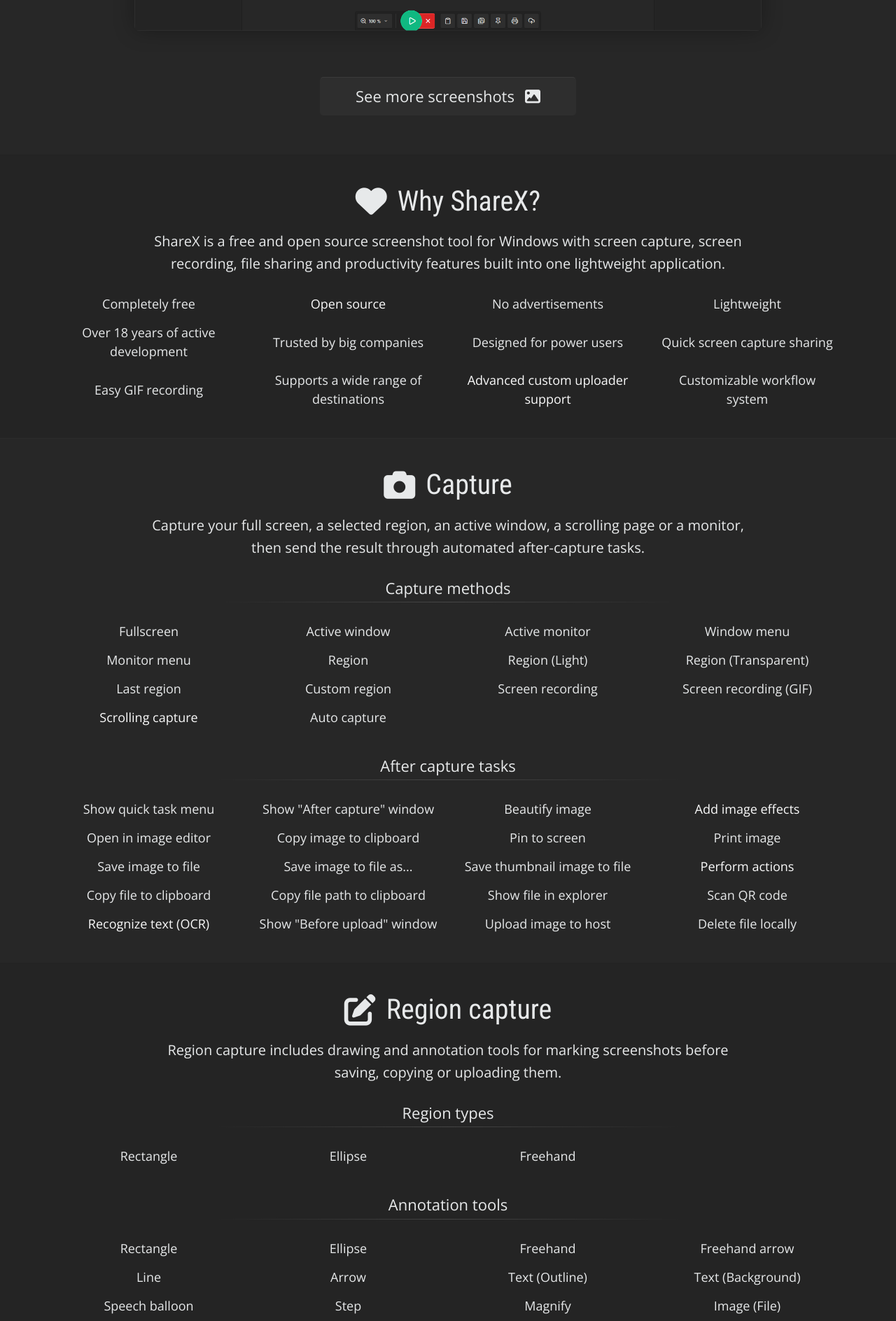
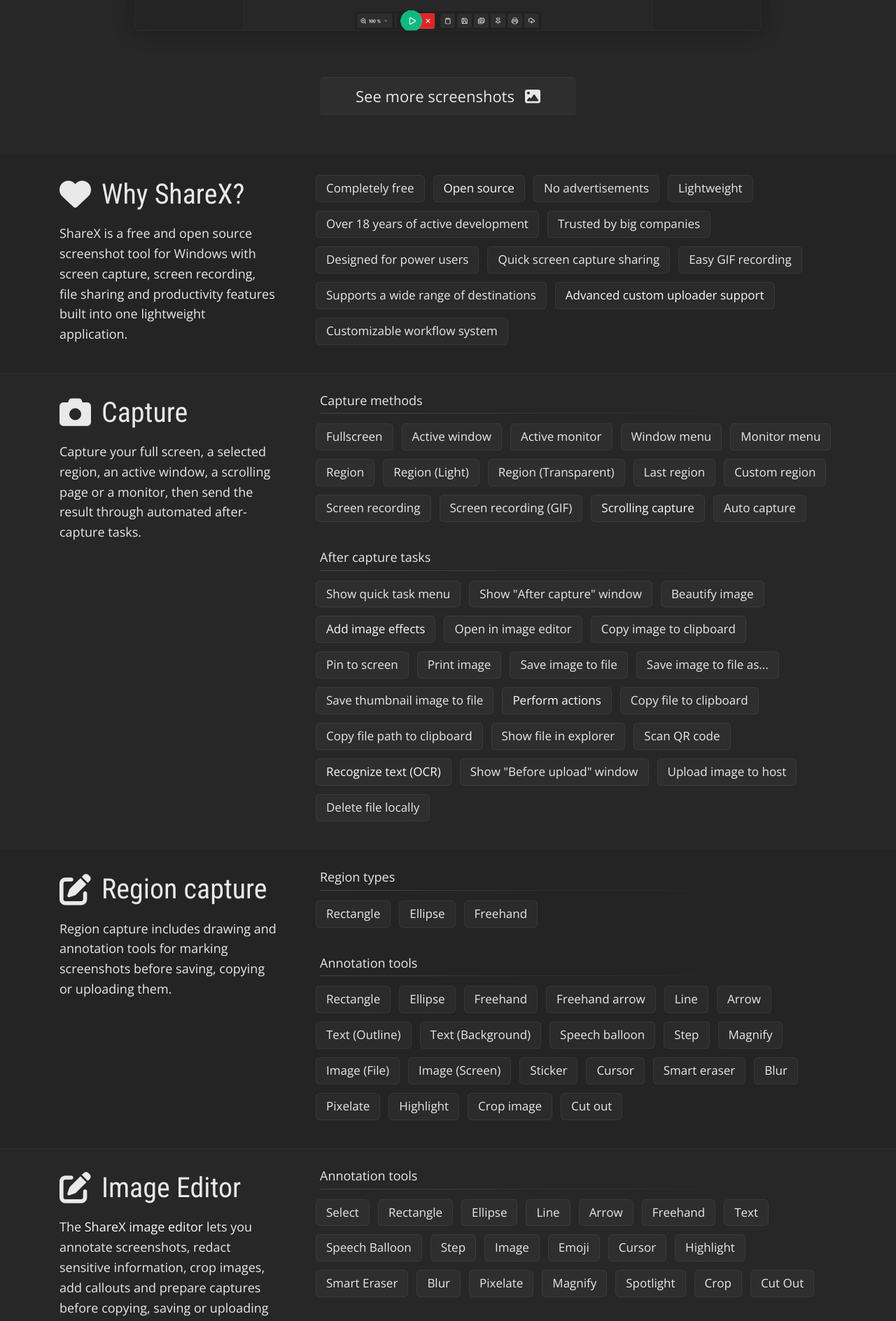
Before and after one commit to ShareX/sharex.github.io, a Jekyll site: the page built from index.html, in a window 1280 px wide. Shown: the part 930-2818 px from the top of the page at 70% size. Built offline with Jekyll 4.4.1, drawn with Linux system fonts in a browser that asks for light colours.

Commit message:
Refine feature section layout and styling

```diff
--- a/css/main.scss
+++ b/css/main.scss
@@ -391,11 +391,26 @@
     padding-bottom: $container-padding;
     color: $text-color-alt;
 
+    .container {
+        display: flex;
+        align-items: flex-start;
+        gap: $container-padding-double;
+    }
+
+    .feature-section-header {
+        flex: 0 0 310px;
+    }
+
+    .feature-section-content {
+        flex: 1 1 auto;
+        min-width: 0;
+    }
+
     h2 {
         font-family: $font-header;
         font-size: 40px;
-        margin: $container-padding-half 0px $container-padding 0px;
-        text-align: center;
+        margin: 4px 0px $container-padding-half 0px;
+        text-align: left;
 
         a {
             color: $text-color-alt;
@@ -411,20 +426,19 @@
     }
 
     .feature-intro {
-        max-width: 850px;
-        margin: -$container-padding-half auto $container-padding;
-        font-size: 20px;
+        margin: 0px;
+        font-size: 18px;
         font-weight: 300;
         line-height: 1.6;
-        text-align: center;
+        text-align: left;
     }
 
     h4 {
-        font-size: 22px;
-        margin-bottom: $container-padding;
+        font-size: 18px;
+        margin: 0px 0px $container-padding-half 6px;
         padding-bottom: 8px;
-        text-align: center;
-        background: $header-line-center;
+        text-align: left;
+        background: $header-line;
         background-size: 100% 1px;
 
         &:nth-of-type(n + 2) {
@@ -432,14 +446,58 @@
         }
     }
 
+    .row {
+        justify-content: flex-start;
+        margin-right: -6px;
+        margin-left: -6px;
+    }
+
     .row div {
-        font-size: 18px;
+        flex: 0 0 auto;
+        width: auto;
+        max-width: none;
+        font-size: 17px;
         font-weight: 300;
-        margin-bottom: $container-padding-half;
+        line-height: 1.35;
+        margin: 0px 6px 12px;
+        padding: 7px 14px;
+        background-color: rgba(255, 255, 255, 0.035);
+        border: 1px solid rgba(255, 255, 255, 0.055);
+        border-radius: 6px;
         display: flex;
         justify-content: center;
         align-items: center;
         text-align: center;
+
+        > a {
+            text-decoration-color: rgba(255, 255, 255, 0.35);
+        }
+    }
+
+    @media (max-width: 991.98px) {
+        .container {
+            display: block;
+        }
+
+        .feature-section-header {
+            margin-bottom: $container-padding;
+        }
+
+        h2,
+        .feature-intro {
+            text-align: center;
+        }
+
+        .row {
+            justify-content: center;
+        }
+
+        h4 {
+            margin-left: 0px;
+            text-align: center;
+            background: $header-line-center;
+            background-size: 100% 1px;
+        }
     }
 }
 
--- a/index.html
+++ b/index.html
@@ -51,8 +51,11 @@
 
     <div id="why-sharex" class="container-fluid container-features">
         <div class="container">
+            <div class="feature-section-header">
                 <h2><a href="#why-sharex"><i class="fas fa-heart"></i>Why ShareX?</a></h2>
                 <p class="feature-intro">ShareX is a free and open source screenshot tool for Windows with screen capture, screen recording, file sharing and productivity features built into one lightweight application.</p>
+            </div>
+            <div class="feature-section-content">
                 <div class="row">
                     <div class="col-sm-3">Completely free</div>
                     <div class="col-sm-3"><a href="{{ site.github }}">Open source</a></div>
@@ -69,11 +72,15 @@
                 </div>
             </div>
         </div>
+    </div>
 
     <div id="capture" class="container-fluid container-features">
         <div class="container">
+            <div class="feature-section-header">
                 <h2><a href="#capture"><i class="fas fa-camera"></i>Capture</a></h2>
                 <p class="feature-intro">Capture your full screen, a selected region, an active window, a scrolling page or a monitor, then send the result through automated after-capture tasks.</p>
+            </div>
+            <div class="feature-section-content">
                 <h4>Capture methods</h4>
                 <div class="row">
                     <div class="col-sm-3">Fullscreen</div>
@@ -116,11 +123,15 @@
                 </div>
             </div>
         </div>
+    </div>
 
     <div id="region-capture" class="container-fluid container-features">
         <div class="container">
+            <div class="feature-section-header">
                 <h2><a href="#region-capture"><i class="fas fa-edit"></i>Region capture</a></h2>
                 <p class="feature-intro">Region capture includes drawing and annotation tools for marking screenshots before saving, copying or uploading them.</p>
+            </div>
+            <div class="feature-section-content">
                 <h4>Region types</h4>
                 <div class="row">
                     <div class="col-sm-3">Rectangle</div>
@@ -153,11 +164,15 @@
                 </div>
             </div>
         </div>
+    </div>
 
     <div id="image-editor" class="container-fluid container-features">
         <div class="container">
+            <div class="feature-section-header">
                 <h2><a href="#image-editor"><i class="fas fa-pen-to-square"></i>Image Editor</a></h2>
                 <p class="feature-intro">The <a href="/docs/image-editor">ShareX image editor</a> lets you annotate screenshots, redact sensitive information, crop images, add callouts and prepare captures before copying, saving or uploading them.</p>
+            </div>
+            <div class="feature-section-content">
                 <h4>Annotation tools</h4>
                 <div class="row">
                     <div class="col-sm-3">Select</div>
@@ -183,11 +198,15 @@
                 </div>
             </div>
         </div>
+    </div>
 
     <div id="upload" class="container-fluid container-features">
         <div class="container">
+            <div class="feature-section-header">
                 <h2><a href="#upload"><i class="fas fa-cloud-upload-alt"></i>Upload</a></h2>
                 <p class="feature-intro">Upload images, files, folders, clipboard content, text or URLs to your preferred destination, then automatically copy, open, shorten or share the resulting link.</p>
+            </div>
+            <div class="feature-section-content">
                 <h4>Upload methods</h4>
                 <div class="row">
                     <div class="col-sm-3">Upload file</div>
@@ -211,11 +230,15 @@
                 </div>
             </div>
         </div>
+    </div>
 
     <div id="tools" class="container-fluid container-features">
         <div class="container">
+            <div class="feature-section-header">
                 <h2><a href="#tools"><i class="fas fa-wrench"></i>Productivity tools</a></h2>
                 <p class="feature-intro">ShareX also includes everyday productivity tools for editing images, picking colors, reading QR codes, checking hashes, viewing metadata and working with the clipboard.</p>
+            </div>
+            <div class="feature-section-content">
                 <div class="row">
                     <div class="col-sm-3">Color picker</div>
                     <div class="col-sm-3">Screen color picker</div>
@@ -243,6 +266,7 @@
             </div>
         </div>
     </div>
+</div>
 
 {% include common-js.html %}
 <script src="/js/sharex.main.js"></script>
```
Lines whose indentation alone changed are shown as unchanged.
